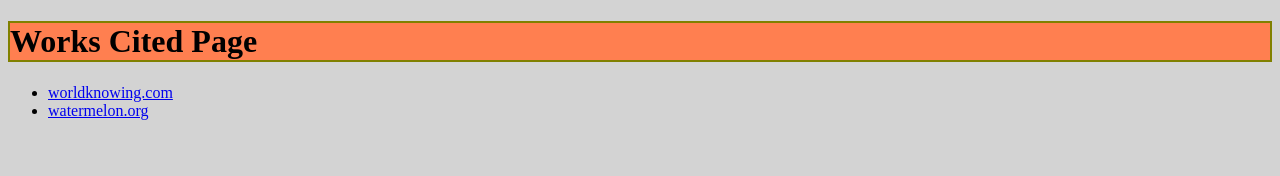
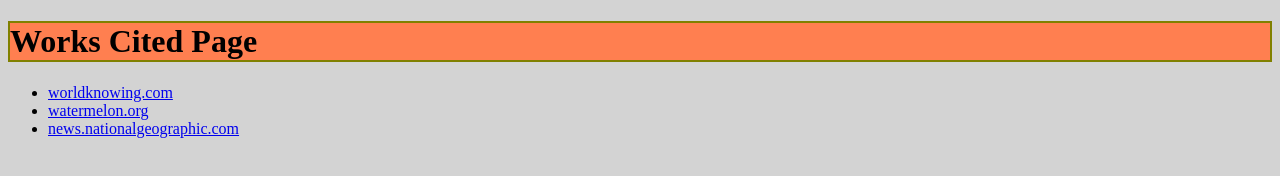
Before and after one commit to leohasanose/project_1_website_leo, a plain HTML site: page work_cited.html in a window 1280 px wide. Drawn offline with Linux system fonts and the light colour scheme.

Commit message:
almost done! adding work cited page

```diff
--- a/work_cited.html
+++ b/work_cited.html
@@ -10,5 +10,7 @@
     <ul>
       <li><a href="http://worldknowing.com/top-10-largest-watermelon-producing-countries-in-the-world/">worldknowing.com</a></li>
       <li><a href="http://www.watermelon.org/Watermelon-101">watermelon.org</a></li>
+<li><a href="http://news.nationalgeographic.com/2015/08/150821-watermelon-fruit-history-agriculture/">news.nationalgeographic.com</a>
+    </ul>
   </body>
 </html>
```
